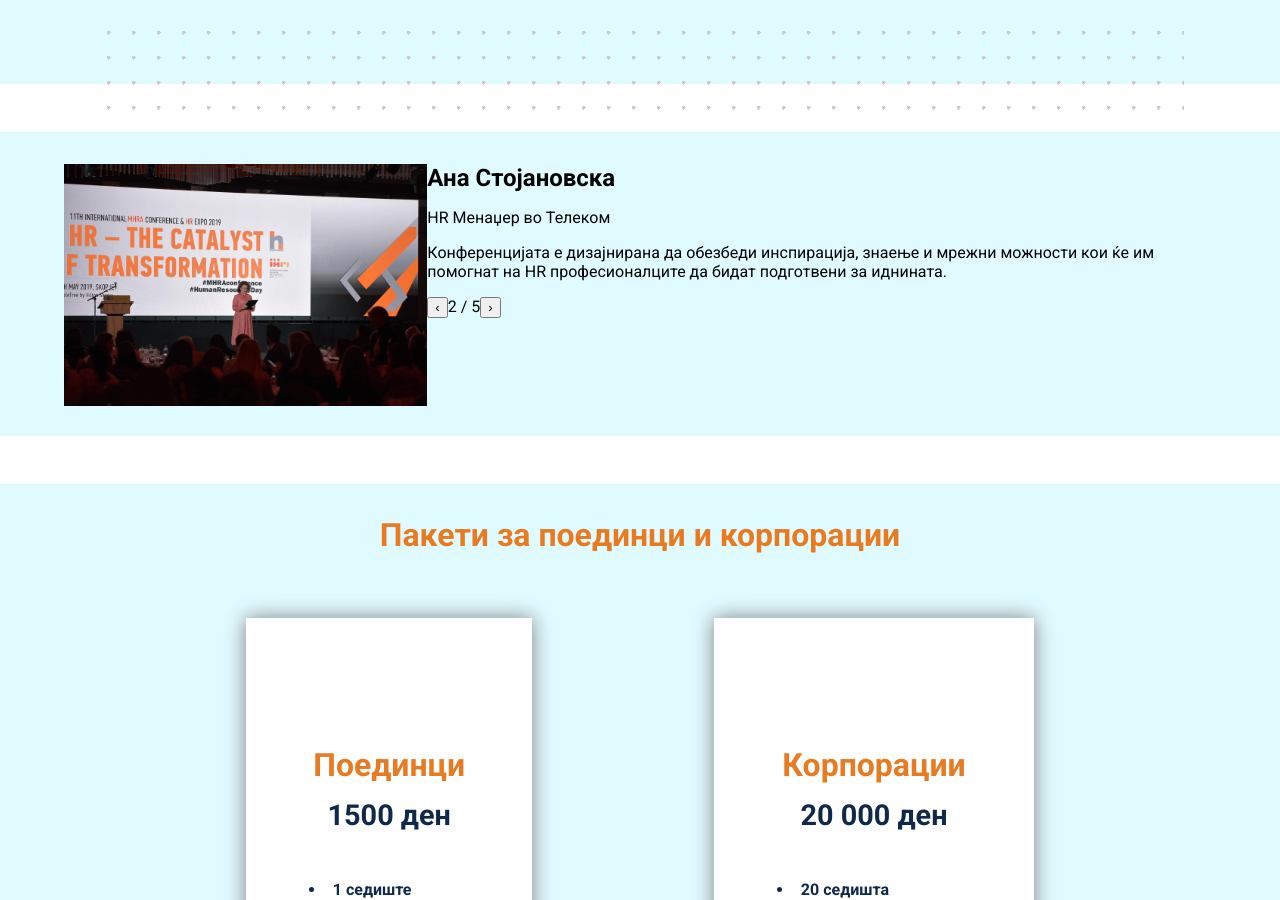
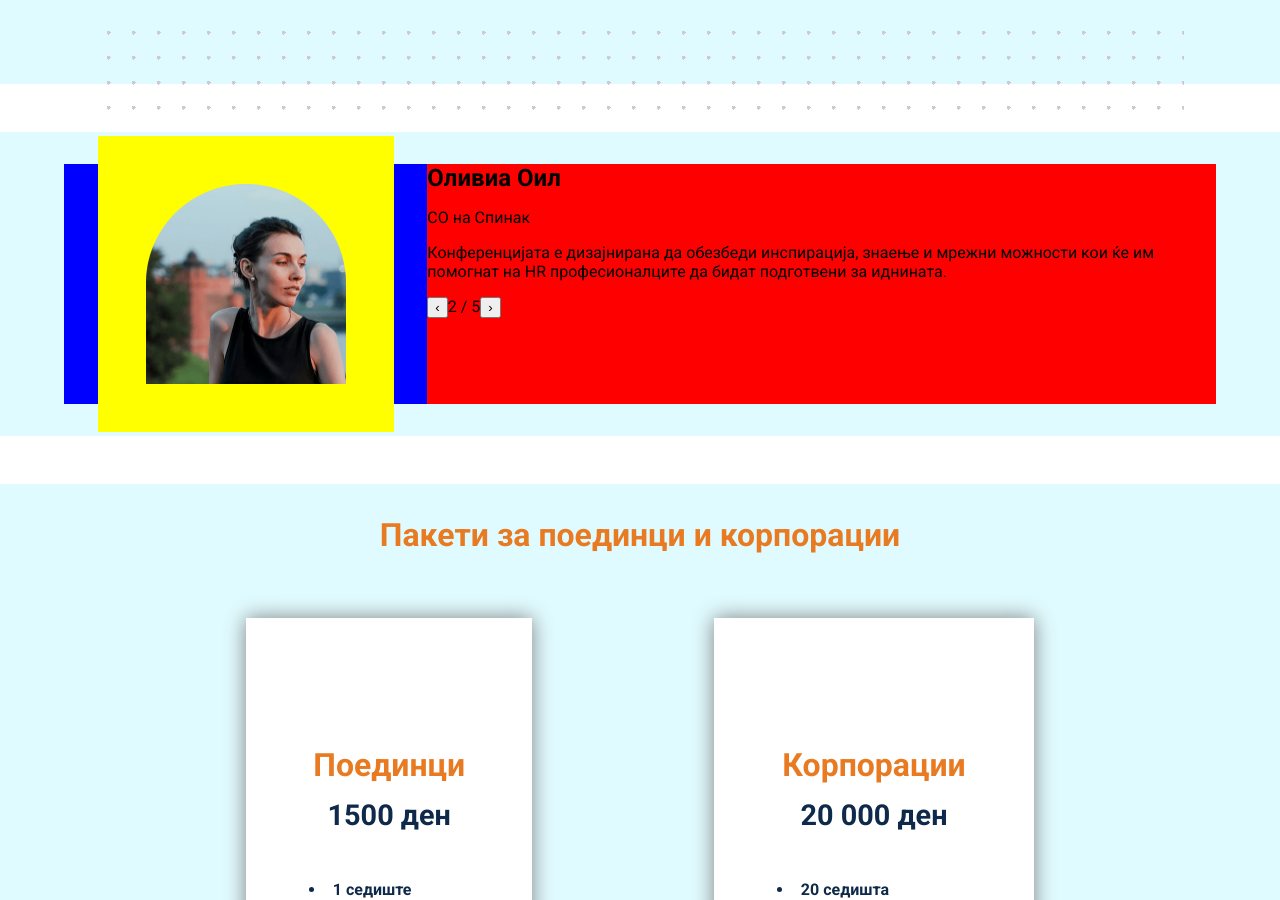
Before and after one commit to Lafazanovski/MHRA, a Next.js app: page /conferencePage in a window 1280 px wide. Shown: the part 4740-5640 px from the top of the page. Built offline with nearby package versions, Linux system fonts and the light colour scheme.

Commit message:
update testimonial section

```diff
--- a/src/components/testimonials/testimonials.css
+++ b/src/components/testimonials/testimonials.css
@@ -9,12 +9,30 @@
     gap: 50;
 }
 
-.testimonialLeft {
+.testimonialLeftDiv {
     width: 50%;
     height: 30vh;
+    background-color: blue;
+    display: flex;
+    justify-content: center;
+    align-items: center;
+}
+
+.testimonialRightDiv {
+    background-color: red;
+}
+
+.testimonialImgDiv {
+    background-color: yellow;
+    display: flex;
+    justify-content: center;
+    align-items: center;
+    padding: 1em;
+    min-width: 70%;
+    margin-inline: auto;
 }
 
 .testimonialImage {
-    width: 100%;
-    height: 100%;
+    border-radius: 200;
+    margin: 2em;
 }
--- a/src/components/testimonials/testimonials.tsx
+++ b/src/components/testimonials/testimonials.tsx
@@ -27,20 +27,19 @@ const Testimonials = () => {
   return (
     <div className="testimonialSection">
       <div className="testimonialContainer wrapper">
-        <div className="testimonialLeft">
-          <span className="testimonialQuote"></span>
+        <div className="testimonialLeftDiv">
           <div className="testimonialImgDiv">
             <Image
             className="testimonialImage"
               src={person.image}
               alt={person.name}
-              width={300}
-              height={300}
+              width={200}
+              height={200}
             />
           </div>
         </div>
 
-        <div className="testimonialRight">
+        <div className="testimonialRightDiv">
           <h2 className="testimonialName">{person.name}</h2>
           <p className="testimonialPosition">{person.position}</p>
           <p className="testimonialParagraph">{person.paragraph}</p>
--- a/src/data/testimonials.ts
+++ b/src/data/testimonials.ts
@@ -8,38 +8,38 @@ export const testimonials: Testimonial[] = [
     position: "CEO на Монстер Инк",
     paragraph:
       "Придружете се на нас за оваа исклучителна прилика да бидете дел од глобалната HR заедница и да придонесете за создавање на организации кои се подготвени за иднината преку проактивна HR стратегија.",
-    image: "/images/img1.png",
+    image: "/images/majk.png",
   },
   {
     id: 2,
-    name: "Ана Стојановска",
-    position: "HR Менаџер во Телеком",
+    name: "Оливиа Оил",
+    position: "СО на Спинак",
     paragraph:
       "Конференцијата е дизајнирана да обезбеди инспирација, знаење и мрежни можности кои ќе им помогнат на HR професионалците да бидат подготвени за иднината.",
-    image: "/images/img2.png",
+    image: "/images/olivia.png",
   },
   {
     id: 3,
-    name: "Борис Николовски",
-    position: "Директор во Алкалоид",
+    name: "Џејмс Суливан",
+    position: "Основач на М.И.",
     paragraph:
       "Ова е единствена можност за поврзување со врвни HR стручњаци и стекнување на вредни познанства кои ќе го унапредат вашиот професионален развој.",
-    image: "/images/img3.png",
+    image: "/images/dzejms.png",
   },
   {
     id: 4,
-    name: "Сара Јовановска",
-    position: "HR Директор во Макпетрол",
+    name: "Една Моде",
+    position: "Основач на Е.",
     paragraph:
       "Секоја година оваа конференција носи нови сознанија и трендови кои директно се применуваат во нашето секојдневно работење со луѓе.",
-    image: "/images/img4.png",
+    image: "/images/edna.png",
   },
   {
     id: 5,
-    name: "Никола Димовски",
+    name: "Марија Петровска",
     position: "CEO во НЛБ Банка",
     paragraph:
       "Инвестицијата во луѓето е најважната инвестиција. Оваа конференција ни помага да останеме во чекор со најновите практики во управувањето со човечки ресурси.",
-    image: "/images/img5.png",
+    image: "/images/img10.png",
   },
 ];
```
